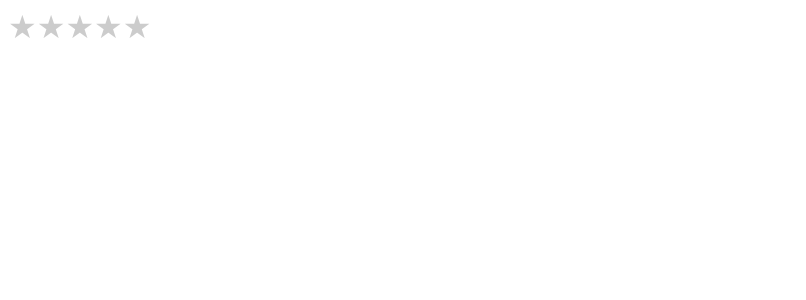
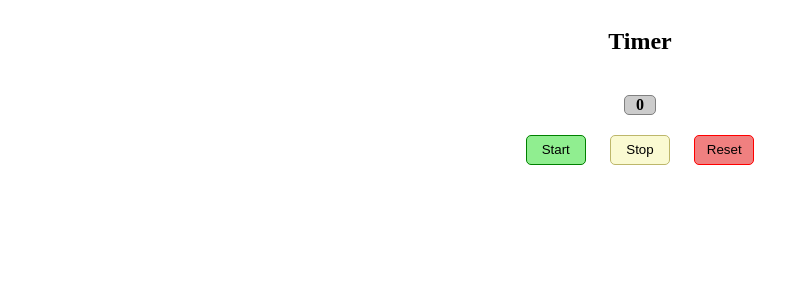
Before and after one commit to ramyaakotha/ReactPlayground, a React (Vite) app: page / in a window 1280 px wide. Shown: the top 300 px of the page, without its empty margins (0-806 px from the left). Built offline with nearby package versions, Linux system fonts and the light colour scheme.

Commit message:
dropdown and timer

```diff
--- a/App.js
+++ b/App.js
@@ -3,9 +3,10 @@ import ReactDom from "react-dom/client";
 import Accordion from "./src/components/Accordion";
 import { useState } from "react";
 import ReactToaster from "./src/components/ReactToaster";
-import LocalstorageWithExpiry from "./src/components/LocalstorageWithExpiry";
 import FindMax from "./src/components/findMax";
 import Rating from "./src/components/Rating";
+import CustomDropdown from "./src/components/CustomDropdown";
+import ReactTimer from "./src/components/ReactTimer";
 
 
 
@@ -57,7 +58,9 @@ const App = ()=>{
     // <ReactToaster />
     // <LocalstorageWithExpiry />
     // <FindMax />
-    <Rating />
+    // <Rating />
+    // <CustomDropdown />
+    <ReactTimer />
   )
 }
 const root = ReactDom.createRoot(document.getElementById("root"));
--- a/index.css
+++ b/index.css
@@ -26,3 +26,79 @@
 .star-rating .star {
     font-size: 2rem;
 }
+
+
+.Timer-wrapper{
+    display: flex;
+    flex-direction: column;
+    align-items: center;
+}
+
+.Time{
+    font-size: medium;
+    font-weight: 600;
+    color: black;
+    background-color: #ccc;
+    border: 1px solid grey;
+    border-radius: 5px;
+    width: 30px;
+    text-align: center;
+    margin: 20px;
+}
+
+
+.btn-container{
+    display: flex;
+    flex-direction: row;
+    justify-content: space-around;
+    width: 20%;
+}
+
+
+.start-btn{
+    color: black;
+    height:30px;
+    width:60px;
+    background-color: lightgreen;
+    border: 1px solid green;
+    border-radius: 5px;
+    cursor: pointer;
+}
+
+.start-btn:hover{
+    background-color: white;
+    border: 1px solid black;
+}
+
+
+.reset-btn{
+    color: black;
+    height:30px;
+    width:60px;
+    background-color: lightcoral;
+    border: 1px solid red;
+    border-radius: 5px;
+    cursor: pointer;
+}
+
+.reset-btn:hover{
+    background-color: white;
+    border: 1px solid black;
+}
+
+
+.stop-btn{
+    color: black;
+    height:30px;
+    width:60px;
+    background-color: lightgoldenrodyellow;
+    border: 1px solid darkkhaki;
+    border-radius: 5px;
+    cursor: pointer;
+}
+
+
+.stop-btn:hover{
+    background-color: white;
+    border: 1px solid black;
+}
--- a/src/components/Accordion.js
+++ b/src/components/Accordion.js
@@ -14,7 +14,7 @@ const Accordion = ({ data, setData }) => {
 
   const handleCheckbox = (index) => {
     setData((prevData) => {
-      const newData = [...prevData]; // taking shallow copy of prevData, so that a refernce is created and react identifies the change has benn made
+      const newData = [...prevData]; // taking shallow copy of prevData, so that a refernce is created and react identifies the change has been made
       newData[index] = { ...newData[index], checked: !newData[index].checked }; // and also shallow copy of the particular object which changed
       return newData;
     });
--- /dev/null
+++ b/src/components/CustomDropdown.js
@@ -0,0 +1,42 @@
+import React, { useState } from "react";
+
+const CustomDropdown = () => {
+  const [selectedValue, setSelectedValue] = useState([]);
+
+  const handleChange = (event) => {
+    const { options } = event.target;
+    const selectedOptions = [];
+    for (let i = 0; i < options.length; i++) {
+      if (options[i].selected) {
+         selectedOptions.push([...selectedOptions,options[i].value]);
+      }
+    }
+    setSelectedValue([...selectedValue, selectedOptions]);
+
+  };
+
+  return (
+    <>
+      <div>
+        <label htmlFor="dropdown">choose an option</label>
+        <select
+          value={selectedValue}
+          onChange={handleChange}
+          id="dropdown"
+          multiple
+        >
+          <option value="" disabled>
+            Select an option
+          </option>
+          <option value={1}>one</option>
+          <option value={2}>two</option>
+          <option value={3}>three</option>
+          <option value={4}>four</option>
+        </select>
+        <p>Selected values: {selectedValue.join(", ")}</p>
+      </div>
+    </>
+  );
+};
+
+export default CustomDropdown;
--- /dev/null
+++ b/src/components/ReactTimer.js
@@ -0,0 +1,47 @@
+import { useEffect, useState } from "react";
+
+const ReactTimer = () => {
+  const [time, setTime] = useState(0);
+  const [isTimer, setisTimer] = useState(false);
+
+  useEffect(() => {
+    let newTime;
+    if (isTimer) {
+      newTime = setInterval(() => {
+        setTime((prevTime) => prevTime + 1);
+      }, 1000);
+    }
+
+    return () => {
+      clearInterval(newTime);
+    };
+  }, [isTimer]);
+
+  const handleStart = () => {
+    setisTimer(true);
+  };
+
+  const handleStop = () => {
+    setisTimer(false);
+  };
+
+  const handleReset = () => {
+    setTime(0);
+    setisTimer(false);
+  };
+  return (
+    <>
+      <div className="Timer-wrapper">
+        <h2>Timer</h2>
+        <div className="Time">{time}</div>
+        <div className="btn-container">
+          <button onClick={handleStart} className="start-btn">Start</button>
+          <button onClick={handleStop} className="stop-btn">Stop</button>
+          <button onClick={handleReset} className="reset-btn">Reset</button>
+        </div>
+      </div>
+    </>
+  );
+};
+
+export default ReactTimer;
```
